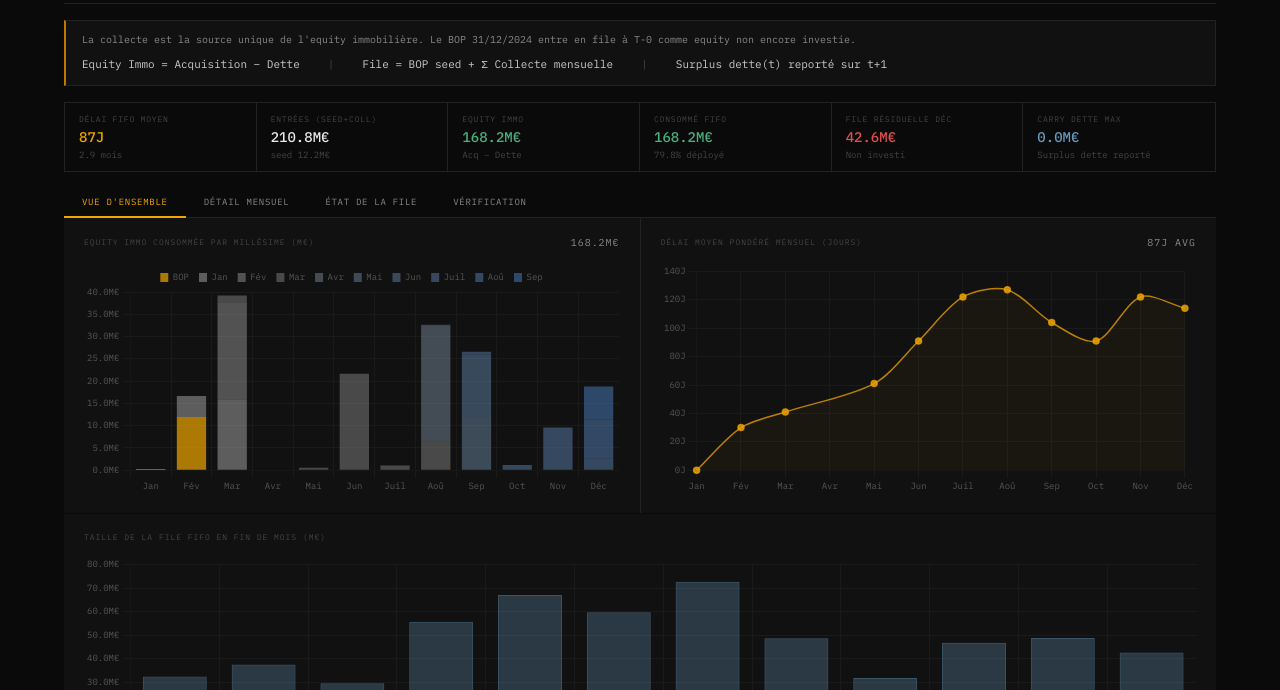
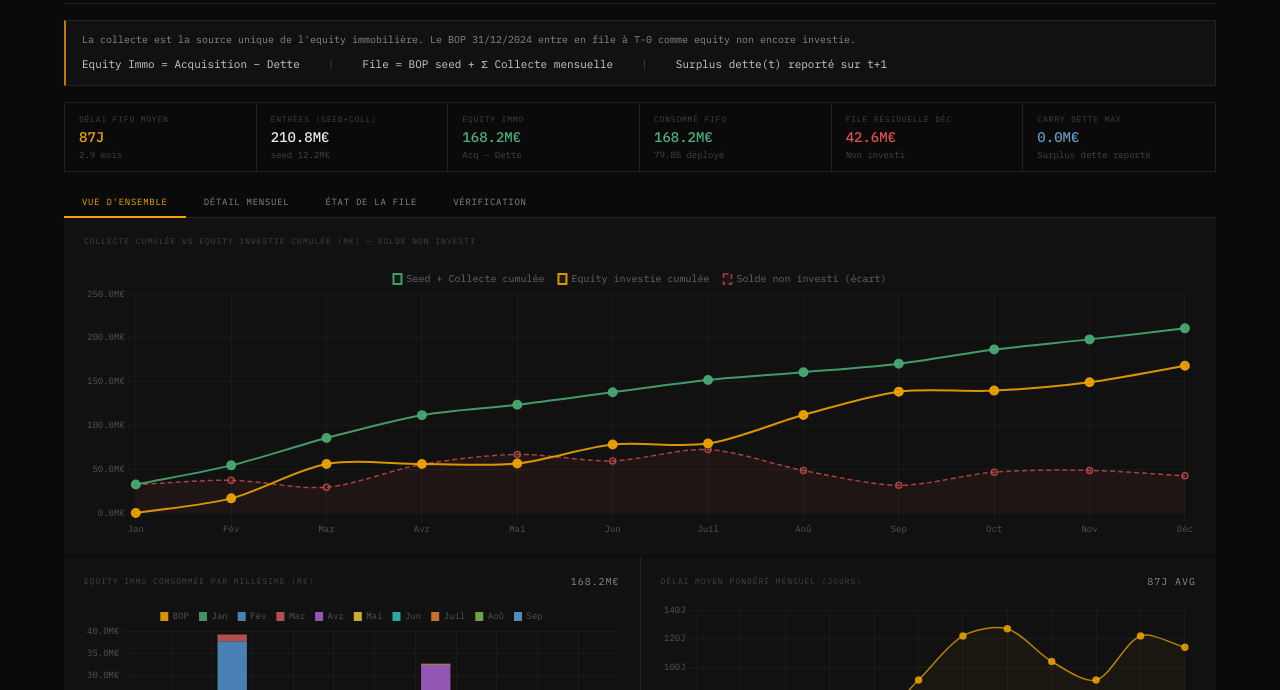
Before and after one commit to mattjno/invest, a plain HTML site: page index.html in a window 1280 px wide. Shown: the part 110-800 px from the top of the page. Drawn offline with nearby package versions, Linux system fonts and the light colour scheme.

Commit message:
Add files via upload

```diff
--- a/index.html
+++ b/index.html
@@ -130,22 +130,24 @@ tfoot td:first-child { text-align: left; color: var(--t2); }
 .ta { background: rgba(240,165,0,0.08); color: var(--amb); }
 
 /* QUEUE VIZ */
-.q-row { display: flex; align-items: center; gap: 10px; margin-bottom: 3px; }
+.q-row { display: flex; align-items: center; gap: 10px; margin-bottom: 5px; }
 .q-lbl { width: 30px; font-size: 9px; color: var(--t3); text-align: right; flex-shrink: 0; }
-.q-track { flex: 1; height: 14px; display: flex; overflow: hidden; }
-.q-seg { height: 100%; position: relative; cursor: default; }
-.q-seg:hover { opacity: 0.6; }
+.q-outer { flex: 1; background: #1a1a1a; height: 22px; position: relative; }
+.q-bar { height: 100%; display: flex; overflow: hidden; position: absolute; top:0; left:0; }
+.q-seg { height: 100%; position: relative; cursor: default; transition: filter .15s; }
+.q-seg:hover { filter: brightness(1.4); }
 .q-seg:hover .q-tip { display: block; }
 .q-tip {
-  display: none; position: absolute; bottom: 20px; left: 50%; transform: translateX(-50%);
-  background: #000; border: 1px solid #222; padding: 4px 8px; font-size: 9px;
+  display: none; position: absolute; bottom: 28px; left: 50%; transform: translateX(-50%);
+  background: #050505; border: 1px solid #333; padding: 5px 10px; font-size: 9px;
   white-space: nowrap; color: var(--text); z-index: 20; pointer-events: none;
+  border-radius: 2px;
 }
-.q-val { width: 52px; text-align: right; font-size: 9px; color: var(--t3); }
+.q-val { width: 60px; text-align: right; font-size: 9px; color: var(--t2); font-weight:500; }
 
 .leg { display: flex; flex-wrap: wrap; gap: 10px; padding: 10px 20px; background: var(--panel); border-top: 1px solid var(--border); }
-.li { display: flex; align-items: center; gap: 5px; font-size: 9px; color: var(--t3); }
-.ld { width: 8px; height: 8px; border-radius: 1px; flex-shrink: 0; }
+.li { display: flex; align-items: center; gap: 5px; font-size: 9px; }
+.ld { width: 10px; height: 10px; border-radius: 2px; flex-shrink: 0; }
 
 /* BALANCE */
 .bal-grid { display: grid; grid-template-columns: repeat(3,1fr); gap: 1px; background: var(--border); }
@@ -209,6 +211,12 @@ tfoot td:first-child { text-align: left; color: var(--t2); }
   </div>
 
   <div class="panel active" id="panel-overview">
+    <div class="gf">
+      <div class="cp">
+        <div class="ct">COLLECTE CUMULÉE vs EQUITY INVESTIE CUMULÉE (M€) — SOLDE NON INVESTI</div>
+        <canvas id="cCumul" height="75"></canvas>
+      </div>
+    </div>
     <div class="g2">
       <div class="cp">
         <div class="ct">EQUITY IMMO CONSOMMÉE PAR MILLÉSIME (M€) <span id="lbl1"></span></div>
@@ -370,21 +378,21 @@ const tip = {
   bodyFont: {family:"'IBM Plex Mono',monospace",size:10},
 };
 
-// ── COLORS — monochrome/desaturated ──────────────────────────
+// ── COLORS — palette distincte par millésime ──────────────────
 const COLS = [
-  'rgba(240,165,0,0.70)',    // BOP — amber only
-  'rgba(170,170,170,0.50)',  // Jan
-  'rgba(155,155,155,0.48)',
-  'rgba(140,140,140,0.46)',
-  'rgba(118,135,152,0.50)',
-  'rgba(103,127,152,0.52)',
-  'rgba( 92,122,155,0.54)',
-  'rgba( 82,117,158,0.56)',
-  'rgba( 74,113,162,0.58)',
-  'rgba( 67,110,165,0.60)',
-  'rgba( 62,107,168,0.62)',
-  'rgba( 57,104,172,0.64)',
-  'rgba( 53,100,175,0.66)',
+  'rgba(240,165,0,0.90)',    // BOP  — amber
+  'rgba(74,170,116,0.85)',   // Jan  — vert
+  'rgba(85,150,210,0.85)',   // Fév  — bleu
+  'rgba(210,90,90,0.85)',    // Mar  — rouge
+  'rgba(170,100,210,0.85)',  // Avr  — violet
+  'rgba(240,200,50,0.85)',   // Mai  — jaune
+  'rgba(50,195,190,0.85)',   // Jun  — teal
+  'rgba(230,130,50,0.85)',   // Juil — orange
+  'rgba(130,190,80,0.85)',   // Aoû  — vert clair
+  'rgba(100,160,220,0.85)',  // Sep  — bleu clair
+  'rgba(210,80,140,0.85)',   // Oct  — rose
+  'rgba(160,220,180,0.85)',  // Nov  — menthe
+  'rgba(255,165,100,0.85)',  // Déc  — pêche
 ];
 const allLbls = ['BOP', ...months];
 const getC = lbl => COLS[allLbls.indexOf(lbl)] || 'rgba(90,90,90,0.4)';
@@ -432,6 +440,49 @@ new Chart(document.getElementById('cQueue'),{
     tooltip:{...tip,callbacks:{label:ctx=>` ${fmtM2(ctx.raw)}`}}
   },scales:{x:{grid:grd,ticks:{color:'#555'}},y:{grid:grd,ticks:{callback:v=>fmtM(v)+'€',color:'#555'}}}}
 });
+
+// ── CHART: cumul collecte vs cumul equity investie ─────────────
+(()=>{
+  let cumCol=0, cumEq=0;
+  const dataCumCol=[], dataCumEq=[], dataSolde=[];
+  res.forEach(r=>{
+    cumCol += r.collecte;
+    cumEq  += r.equityImmo;
+    dataCumCol.push(BOP_SEED + cumCol);
+    dataCumEq.push(cumEq);
+    dataSolde.push((BOP_SEED + cumCol) - cumEq);
+  });
+  new Chart(document.getElementById('cCumul'),{
+    type:'line',
+    data:{labels:months,datasets:[
+      { label:'Seed + Collecte cumulée',
+        data:dataCumCol,
+        borderColor:'rgba(74,170,116,0.9)',
+        backgroundColor:'rgba(74,170,116,0.07)',
+        borderWidth:2, pointRadius:4, pointBackgroundColor:'rgba(74,170,116,0.9)',
+        fill:false, tension:0.3 },
+      { label:'Equity investie cumulée',
+        data:dataCumEq,
+        borderColor:'rgba(240,165,0,0.9)',
+        backgroundColor:'rgba(240,165,0,0.07)',
+        borderWidth:2, pointRadius:4, pointBackgroundColor:'rgba(240,165,0,0.9)',
+        fill:false, tension:0.3 },
+      { label:'Solde non investi (écart)',
+        data:dataSolde,
+        borderColor:'rgba(216,80,80,0.75)',
+        backgroundColor:'rgba(216,80,80,0.08)',
+        borderWidth:1.5, borderDash:[5,3], pointRadius:3,
+        fill:true, tension:0.3 },
+    ]},
+    options:{responsive:true,plugins:{
+      legend:{labels:{boxWidth:8,padding:14,color:'#666',font:{size:10}}},
+      tooltip:{...tip,callbacks:{label:ctx=>` ${ctx.dataset.label}: ${fmtM2(ctx.raw)}`}}
+    },scales:{
+      x:{grid:grd,ticks:{color:'#555'}},
+      y:{grid:grd,ticks:{callback:v=>fmtM(v)+'€',color:'#555'}}
+    }}
+  });
+})();
 
 // ── TABLE ─────────────────────────────────────────────────────
 document.getElementById('tBody').innerHTML = res.map((r,i)=>{
@@ -483,22 +534,25 @@ document.getElementById('noteBar').innerHTML=carries.length
 const maxQ = Math.max(...snaps.map(q=>q.reduce((s,b)=>s+b.amount,0)));
 document.getElementById('queueViz').innerHTML = snaps.map((snap,t)=>{
   const total=snap.reduce((s,b)=>s+b.amount,0);
-  const pct=maxQ>0?total/maxQ:0;
+  const pct=maxQ>0?(total/maxQ*100).toFixed(1):0;
   const segs=snap.map(b=>{
-    const w=total>0?(b.amount/total*100).toFixed(2):0;
+    const w=total>0?(b.amount/total*100).toFixed(3):0;
     const age=t-b.monthIdx;
-    return `<div class="q-seg" style="width:${w}%;background:${getC(b.label)};opacity:${Math.max(0.25,1-age*0.08)}">
-      <div class="q-tip">${b.label}: ${fmtM2(b.amount)} · âge ${age}m</div>
+    const col=getC(b.label);
+    return `<div class="q-seg" style="width:${w}%;background:${col}">
+      <div class="q-tip">${b.label} · ${fmtM2(b.amount)} · âge ${age}m</div>
     </div>`;
   }).join('');
   return `<div class="q-row">
     <div class="q-lbl">${months[t]}</div>
-    <div class="q-track" style="width:${(pct*100).toFixed(1)}%;opacity:${0.4+pct*0.6}">${segs}</div>
+    <div class="q-outer">
+      <div class="q-bar" style="width:${pct}%">${segs}</div>
+    </div>
     <div class="q-val">${fmtM(total)}€</div>
   </div>`;
 }).join('');
 document.getElementById('queueLeg').innerHTML=allLbls.map((lbl,i)=>`
-  <div class="li"><div class="ld" style="background:${COLS[i]}"></div>${lbl}</div>`).join('');
+  <div class="li"><div class="ld" style="background:${COLS[i]}"></div><span style="color:${COLS[i].replace(/[\d.]+\)$/,'1)')}">${lbl}</span></div>`).join('');
 
 // ── BALANCE ───────────────────────────────────────────────────
 const theoretic=(BOP_SEED+totalCollecte)-totalEquity;
```
